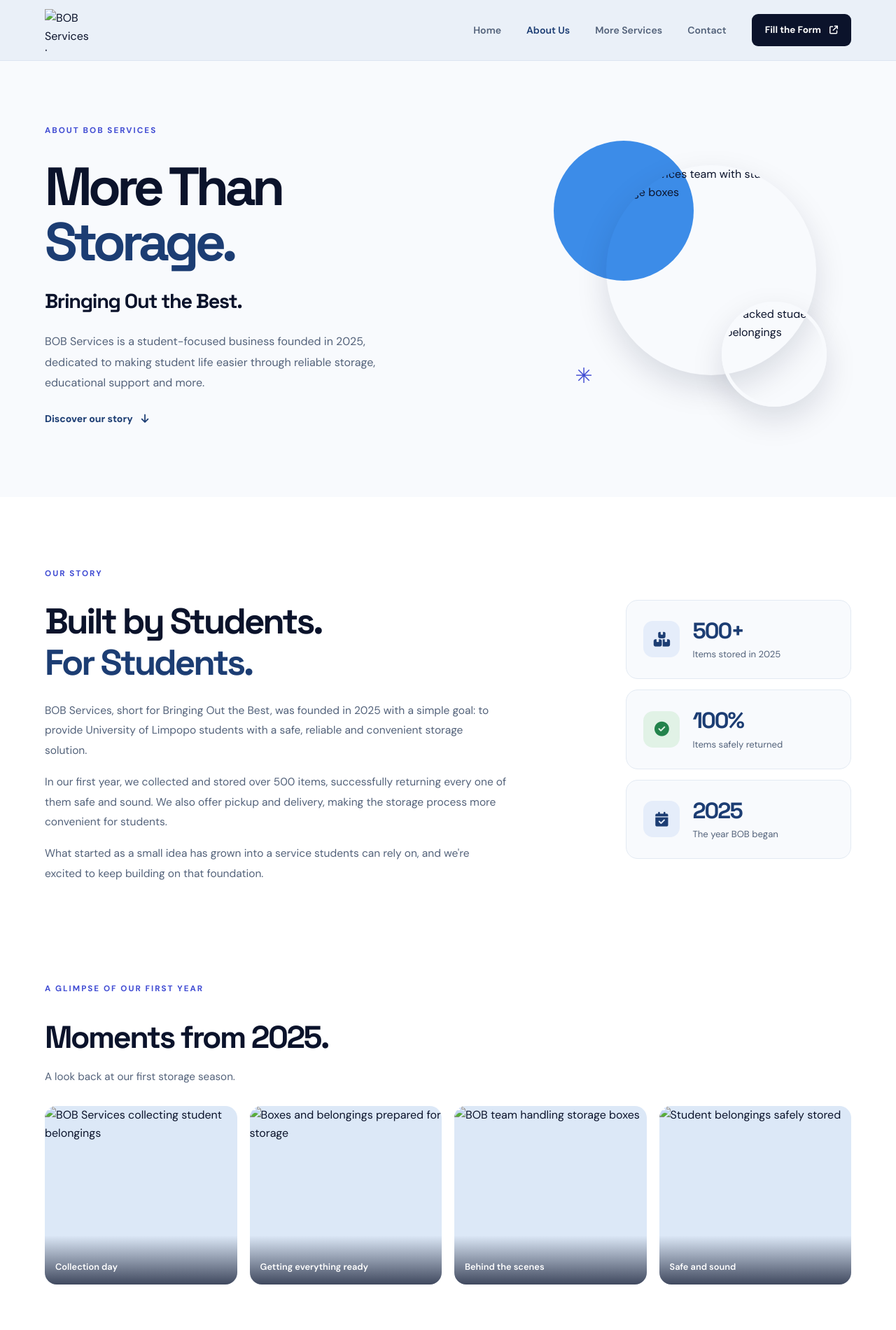
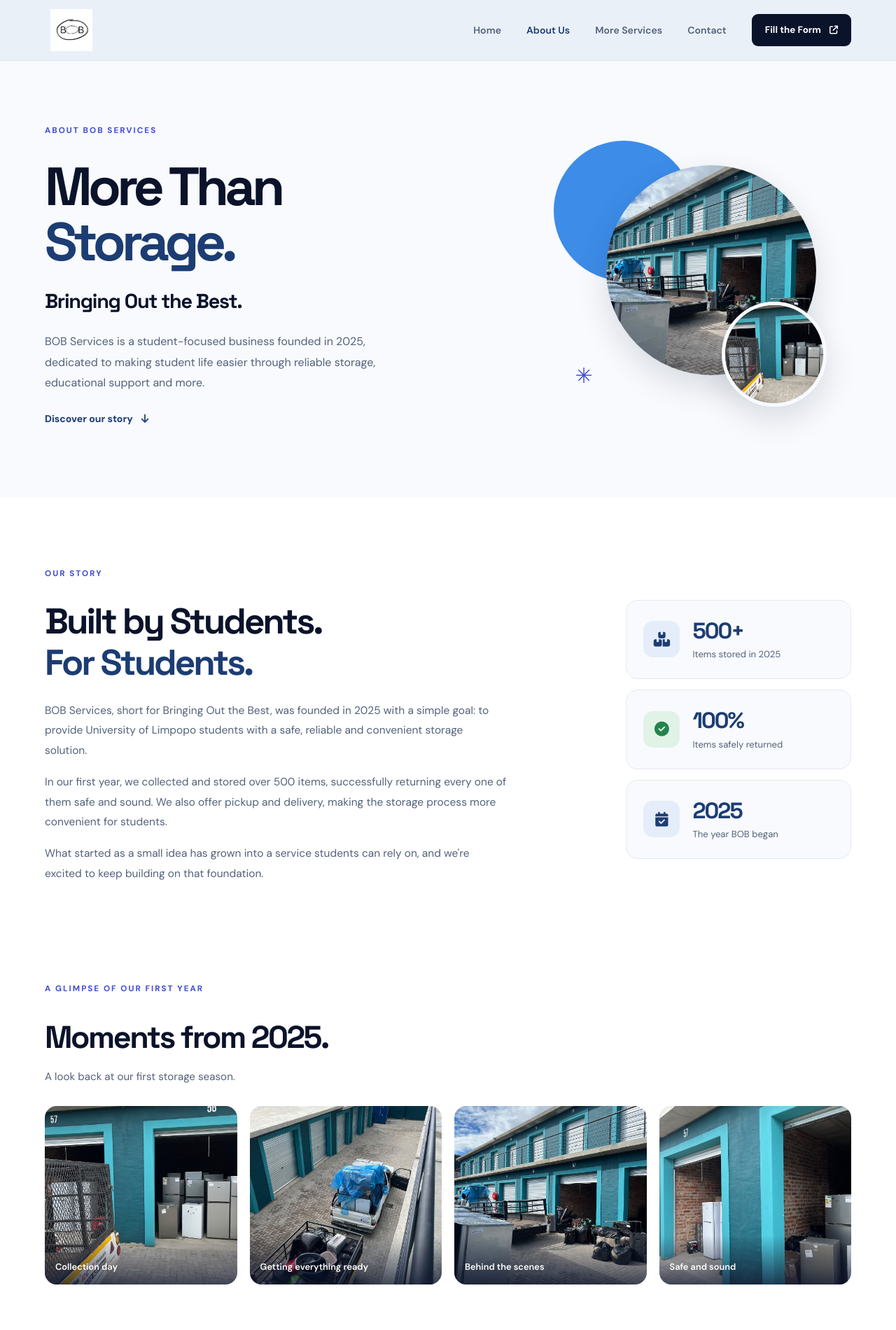
Before and after one commit to BiancaNgobeni/Bob-Services, a plain HTML site: page about.html in a window 1280 px wide. Shown: the top 1900 px of the page at 70% size. Drawn offline with Linux system fonts and the light colour scheme.

Commit message:
Pictures added

```diff
--- a/about.html
+++ b/about.html
@@ -24,7 +24,7 @@
         <nav class="navbar container">
 
             <a href="index.html" class="brand">
-                <img src="images/bob-logo.png" alt="BOB Services Logo" class="brand-logo">
+                <img src="images/logo.jpeg" alt="BOB Services Logo" class="brand-logo">
             </a>
 
             <button class="menu-toggle" id="menuToggle"
@@ -90,12 +90,12 @@
                     <div class="about-blue-circle"></div>
 
                     <div class="about-photo-large">
-                        <img src="images/about-team.jpg"
+                        <img src="images/pic6.jpeg"
                              alt="BOB Services team with student storage boxes">
                     </div>
 
                     <div class="about-photo-small">
-                        <img src="images/about-storage.jpg"
+                        <img src="images/pic3.jpeg"
                              alt="Packed student belongings">
                     </div>
 
@@ -200,28 +200,28 @@
                 <div class="about-gallery">
 
                     <figure class="gallery-photo reveal">
-                        <img src="images/bob-2025-1.jpg"
+                        <img src="images/pic3.jpeg"
                              alt="BOB Services collecting student belongings"
                              loading="lazy">
                         <figcaption>Collection day</figcaption>
                     </figure>
 
                     <figure class="gallery-photo reveal">
-                        <img src="images/bob-2025-2.jpg"
+                        <img src="images/pic5.jpeg"
                              alt="Boxes and belongings prepared for storage"
                              loading="lazy">
                         <figcaption>Getting everything ready</figcaption>
                     </figure>
 
                     <figure class="gallery-photo reveal">
-                        <img src="images/bob-2025-3.jpg"
+                        <img src="images/pic6.jpeg"
                              alt="BOB team handling storage boxes"
                              loading="lazy">
                         <figcaption>Behind the scenes</figcaption>
                     </figure>
 
                     <figure class="gallery-photo reveal">
-                        <img src="images/bob-2025-4.jpg"
+                        <img src="images/pic4.jpeg"
                              alt="Student belongings safely stored"
                              loading="lazy">
                         <figcaption>Safe and sound</figcaption>
@@ -456,7 +456,7 @@
         <div class="container footer-inner">
 
             <div class="footer-brand">
-                <img src="images/bob-logo.png" alt="BOB Services Logo">
+                <img src="images/logo.jpeg" alt="BOB Services Logo">
                 <span>Bringing Out the Best.</span>
             </div>
 
```
Also changed, not shown: index.html (+4 -4 lines), images/logo.jpeg (added), images/pic1.jpeg (added), images/pic2.jpeg (added), images/pic3.jpeg (added), images/pic4.jpeg (added), images/pic5.jpeg (added), images/pic6.jpeg (added), 1 other file.
